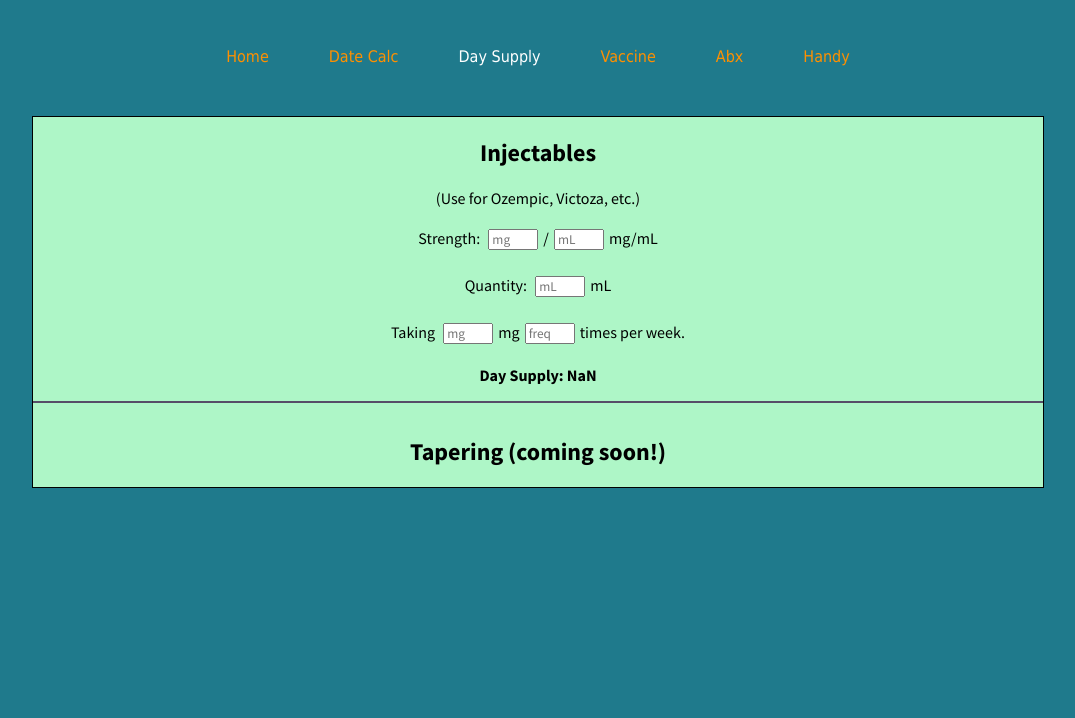
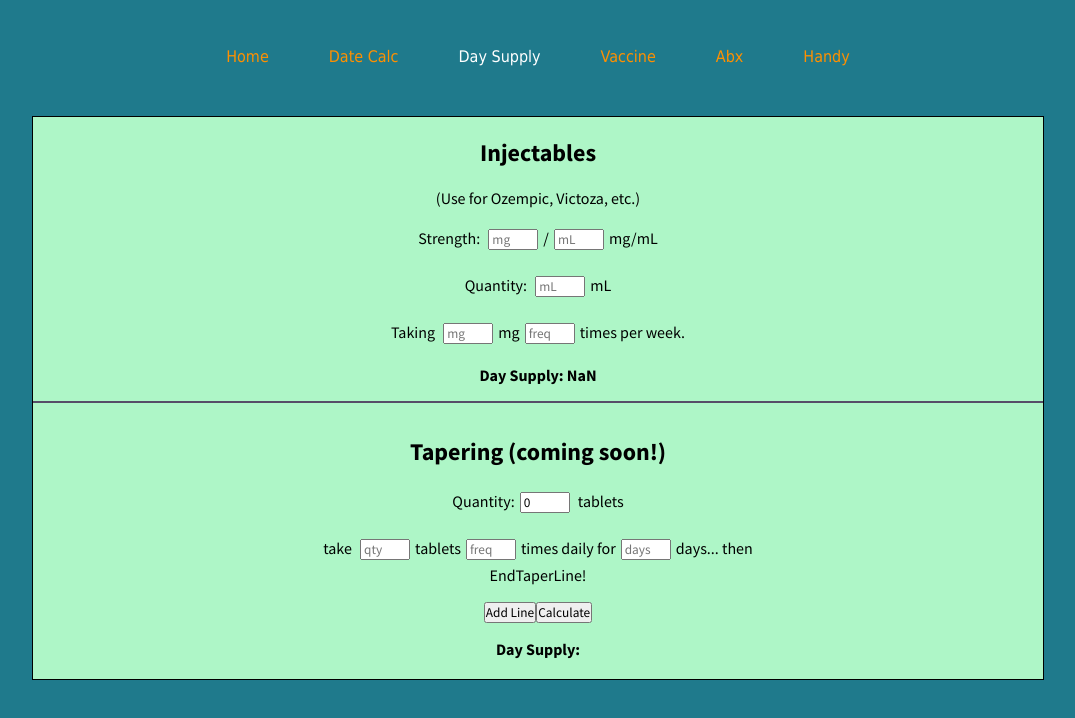
Before and after one commit to icyparkinson/rx-react, a React (Create React App) app in the folder client/: page /daysupp in a window 1280 px wide. Shown: the top 718 px of the page, without its empty margins (102-1177 px from the left). Built offline with nearby package versions, Linux system fonts and the light colour scheme.

Commit message:
Can add lines and now have arrays for everything.

```diff
--- a/client/src/components/pages/daysupp/DaySupp.js
+++ b/client/src/components/pages/daysupp/DaySupp.js
@@ -1,6 +1,7 @@
 import React, { useState } from "react"
 import Line from "../../ui/Line"
 import TaperLine from "./TaperLine"
+import EndTaperLine from "./EndTaperLine"
 
 const DaySupp = () => {
 
@@ -30,18 +31,68 @@ const DaySupp = () => {
         return state.mg / state.mL * state.totalVolume / state.dose / state.freq * 7
     }
 
+    const [taperArray, setTaperArray] = useState(
+        [<TaperLine handleAddLine={handleAddLine}/>,
+        <EndTaperLine />]
+    )
+
+
+
+    const [tabsArray, setTabsArray] = useState([
+        {
+            qty: 6,
+            freq: 2,
+            days: 3
+        },
+        {
+            qty: 5,
+            freq: 2,
+            days: 3
+        }
+    ])
 
     function handleAddLine(){
-        console.log("Add a line")
+        setTabsArray((prevArray) => {
+            return [
+                ...prevArray,
+                {
+                    qty: 4,
+                    freq: 2,
+                    days: 3
+                }
+            ]
+        },
+        )
+
+
+        setTaperArray((prevTaperArray) => {
+            let newTaperArray = []
+
+            for (let i = 0; i < prevTaperArray.length; i++){
+                if (i === prevTaperArray.length -2){
+                    newTaperArray.push(prevTaperArray[i])
+                    newTaperArray.push(<TaperLine handleAddLine={handleAddLine}/>)
+                }else{
+                    newTaperArray.push(prevTaperArray[i])
+                }
+            }
+            return newTaperArray
+        })
+
     }
 
+
     function handleCalculateTaper(){
-        // let qtyLeft = startingQty
-        // for (let i = 0; i < takenTabs.length; i++){
-        //     qtyLeft -= takenTabs[i]
-        // }
-        // console.log(qtyLeft)
-        console.log(takenTabs)
+        let qtyLeft = startingQty
+
+        for (let i = 0; i < tabsArray.length; i++){
+            let sig = tabsArray[i]
+            let qtyThatDay = sig.qty * sig.freq * sig.days
+            qtyLeft -= qtyThatDay
+        }
+
+        console.log(qtyLeft)
+        console.log(tabsArray)
 
     }
 
@@ -129,9 +180,17 @@ const DaySupp = () => {
 
             <Line width = "100%"/>
 
+
+
+
+
+
+
+
             <h1>Tapering (coming soon!)</h1>
 
-            <div style={{display: "none"}}>
+            {/* <div style={{display: "none"}}> */}
+            <div>
             <p>Quantity:<input
             type = "number"
             style = {inputW}
@@ -141,25 +200,9 @@ const DaySupp = () => {
             onChange = {handleQty}>
             </input> tablets
             </p>
-           < TaperLine takenTabsArr={takenTabsArr}/>
+
             <p>
-            take
-            <input
-            type = "number"
-            style = {inputW}
-            placeholder = "qty"
-            min = "0"
-            onChange = {handleChange}>
-            </input>
-            tablets
-            <input
-            type = "number"
-            style = {inputW}
-            placeholder = "freq"
-            min = "0"
-            onChange = {handleChange}>
-            </input>
-            times daily thereafter
+                {taperArray}
             </p>
 
             <p>
--- /dev/null
+++ b/client/src/components/pages/daysupp/EndTaperLine.js
@@ -0,0 +1,29 @@
+import React from "react"
+
+function EndTaperLine(){
+
+    return(
+        // <p>
+        //     take
+        //     <input
+        //     type = "number"
+        //     style = {inputW}
+        //     placeholder = "qty"
+        //     min = "0"
+        //     onChange = {handleChange}>
+        //     </input>
+        //     tablets
+        //     <input
+        //     type = "number"
+        //     style = {inputW}
+        //     placeholder = "freq"
+        //     min = "0"
+        //     onChange = {handleChange}>
+        //     </input>
+        //     times daily thereafter
+        // </p>
+        <div>EndTaperLine!</div>
+    )
+}
+
+export default EndTaperLine
--- a/client/src/components/pages/daysupp/TaperLine.js
+++ b/client/src/components/pages/daysupp/TaperLine.js
@@ -1,6 +1,6 @@
-import React, { useState, useEffect } from "react"
+import React, { useState } from "react"
 
-const TaperLine = ({takenTabsArr}) => {
+const TaperLine = () => {
 
     const [state, setState] = useState({
         dose: "",
@@ -10,22 +10,18 @@ const TaperLine = ({takenTabsArr}) => {
 
     const [tabs, setTabs] = useState(0)
 
-    useEffect(() => {
-        calculateTabsTaken()
-    })
 
-    function calculateTabsTaken(){
-        let answer = state.dose * state.freq * state.days
-        setTabs(answer)
-        takenTabsArr.push(answer)
-    }
+    // function calculateTabsTaken(){
+    //     let answer = state.dose * state.freq * state.days
+    //     setTabs(answer)
+    //     takenTabsArr.push(answer)
+    // }
 
     const handleChange = (e) => {
         const value = e.target.value;
         setState({
             ...state, [e.target.name]: value
         });
-        calculateTabsTaken()
       }
 
       const inputW = {
@@ -36,7 +32,7 @@ const TaperLine = ({takenTabsArr}) => {
 
     return(
         <div>
-            Take <input
+            take <input
                 type = "number"
                 style = {inputW}
                 name = "dose"
@@ -65,7 +61,7 @@ const TaperLine = ({takenTabsArr}) => {
                 min = "0"
                 onChange = {handleChange}>
             </input>
-            days. Then
+            days... then
         </div>
     )
 }
```
